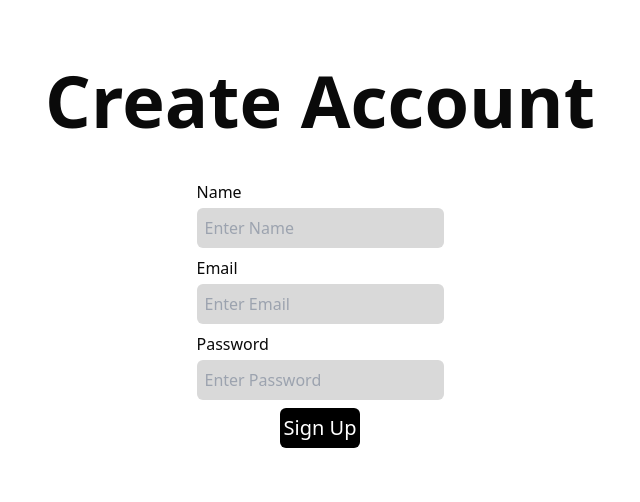
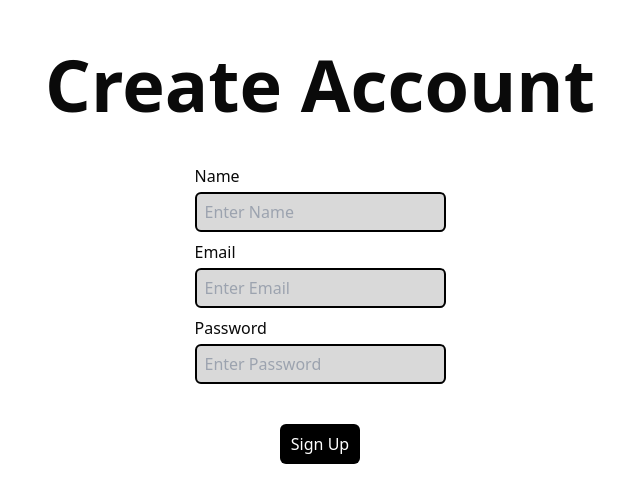
Before and after one commit to CSC-3380-Spring-2025/Team-28, a Next.js app in the folder with-mongodb-app/: page /register in a window 1280 px wide. Shown: the part 142-644 px from the top of the page, without its empty margins (320-960 px from the left). Built offline with nearby package versions, Linux system fonts and the light colour scheme.

Commit message:
register page - minor styling adjustments, added comments

```diff
--- a/with-mongodb-app/app/register/page.tsx
+++ b/with-mongodb-app/app/register/page.tsx
@@ -4,11 +4,18 @@ import { useRouter } from "next/navigation";
 import { useState } from "react";
 
 export default function Register() {
+  //useStates
+  //Set new user name
   const [name, setName] = useState("");
+  //Set new user email
   const [email, setEmail] = useState("");
+  //Set new user password
   const [password, setPassword] = useState("");
+  //Setup router to redirect users to proper pages
   const router = useRouter();
 
+  //When user submits their name, email, and password, data will be sent to database...
+  //...and create a new user in the User Collection
   const handleSubmit = async (e: { preventDefault: () => void }) => {
     e.preventDefault();
     const response = await axios.post("/api/register", {
@@ -16,53 +23,51 @@ export default function Register() {
       email,
       password,
     });
-    console.log(response);
+    //Push the user to the login page to put their new account to use
     router.push("/");
   };
 
   return (
-    <div
-      style={{
-        display: "flex",
-        alignItems: "center",
-        justifyContent: "center",
-        flexDirection: "column",
-        minHeight: "100vh",
-      }}
-    >
+    <div className="flex items-center justify-center flex-col min-h-[100vh]">
+      {/*The title of the page*/}
       <h1 className="font-bold text-7xl mb-9">Create Account</h1>
+      {/*Form for user input of name, email, and password*/}
       <form onSubmit={handleSubmit}>
+        {/*Name input*/}
         <h2 className="mt-2 mb-1">Name</h2>
         <div>
           <input
-            className="bg-[#D9D9D9] rounded-md text-black h-10 p-2"
+            className="bg-[#D9D9D9] rounded-md text-black h-10 p-2 border-black border-2 border-solid"
             type="text"
             placeholder="Enter Name"
             onChange={(e) => setName(e.target.value)}
           ></input>
         </div>
+        {/*Email input*/}
         <h2 className="mt-2 mb-1">Email</h2>
         <div>
           <input
-            className="bg-[#D9D9D9] rounded-md text-black h-10 w-15 p-2"
+            className="bg-[#D9D9D9] rounded-md text-black h-10 w-15 p-2 border-black border-2 border-solid"
             type="email"
             placeholder="Enter Email"
             onChange={(e) => setEmail(e.target.value)}
           ></input>
         </div>
+        {/*Password input*/}
         <h2 className="mt-2 mb-1">Password</h2>
         <div>
           <input
-            className="bg-[#D9D9D9] rounded-md text-black h-10 w-15 p-2"
+            className="bg-[#D9D9D9] rounded-md text-black h-10 w-15 p-2 border-black border-2 border-solid"
             type="password"
             placeholder="Enter Password"
             onChange={(e) => setPassword(e.target.value)}
           ></input>
         </div>
-        <div className="flex items-center justify-center mt-2 mb-1">
+        {/*The submit button, will activate handleSubmit*/}
+        <div className="flex items-center justify-center mt-10 mb-1">
           <button
             type="submit"
-            className="bg-black rounded-md text-white text-xl h-10 w-20"
+            className="bg-black rounded-md text-white text-md h-10 w-20"
           >
             Sign Up
           </button>
```
